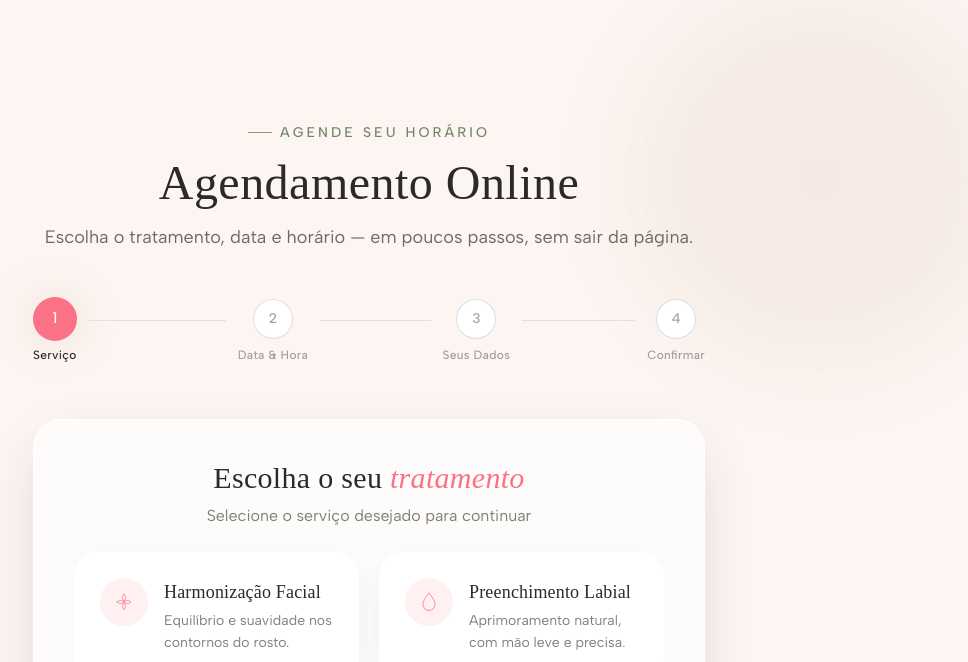
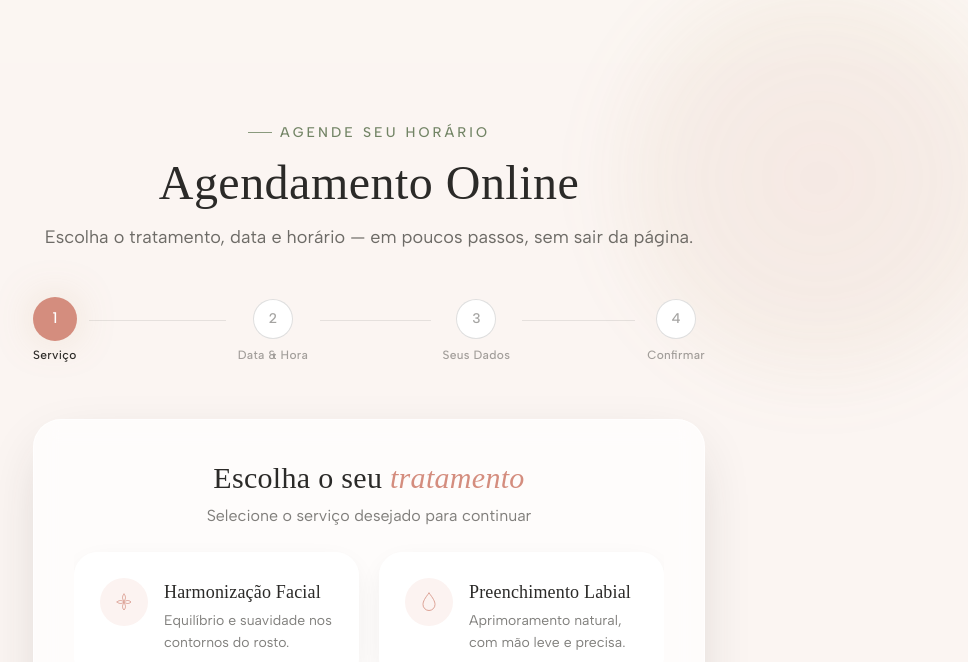
Before and after one commit to jameelabb-ML/larrisa-website, a React (Vite) app: page / in a window 1280 px wide. Shown: the part 10098-10760 px from the top of the page, without its empty margins (271-1239 px from the left). Built offline with nearby package versions, Linux system fonts and the light colour scheme; a web font is replaced by a local one.

Commit message:
Update tailwind.config.js

```diff
--- a/tailwind.config.js
+++ b/tailwind.config.js
@@ -30,6 +30,15 @@ export default {
           400: '#B8935F',
           500: '#9C7A49',
           600: '#7C6039',
+        },
+        rose: {
+          50: '#FCF3F1',
+          100: '#F8E4E0',
+          200: '#F0CAC2',
+          300: '#E5AA9E',
+          400: '#D48D7E',
+          500: '#BC7266',
+          600: '#985A50',
         },
         charcoal: {
           DEFAULT: '#2B2A28',
```
